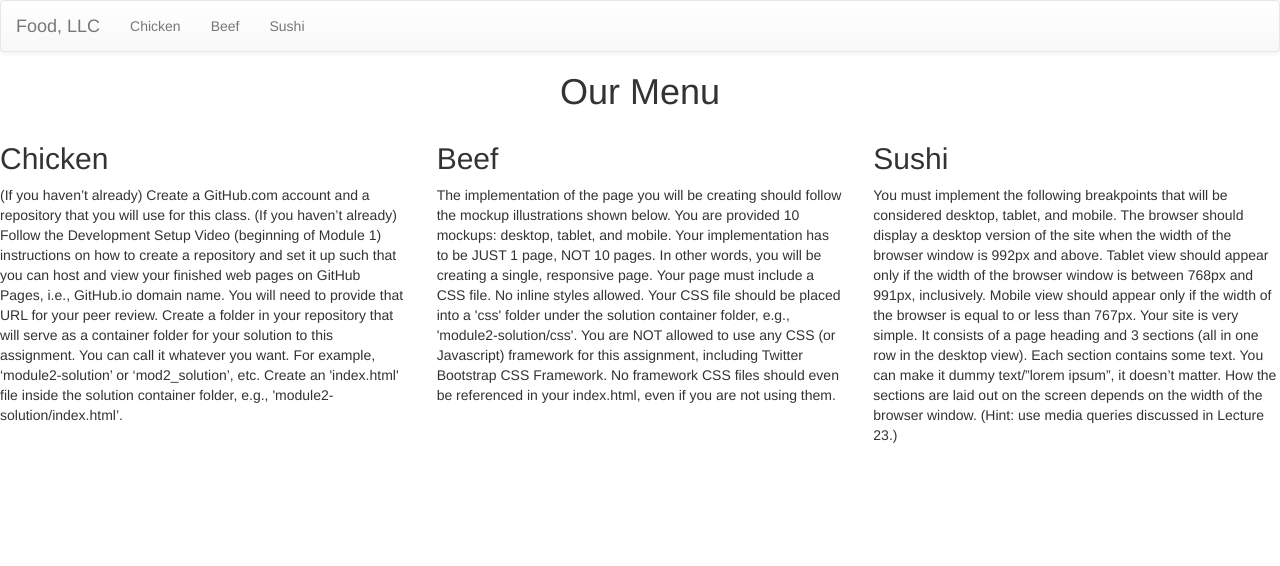
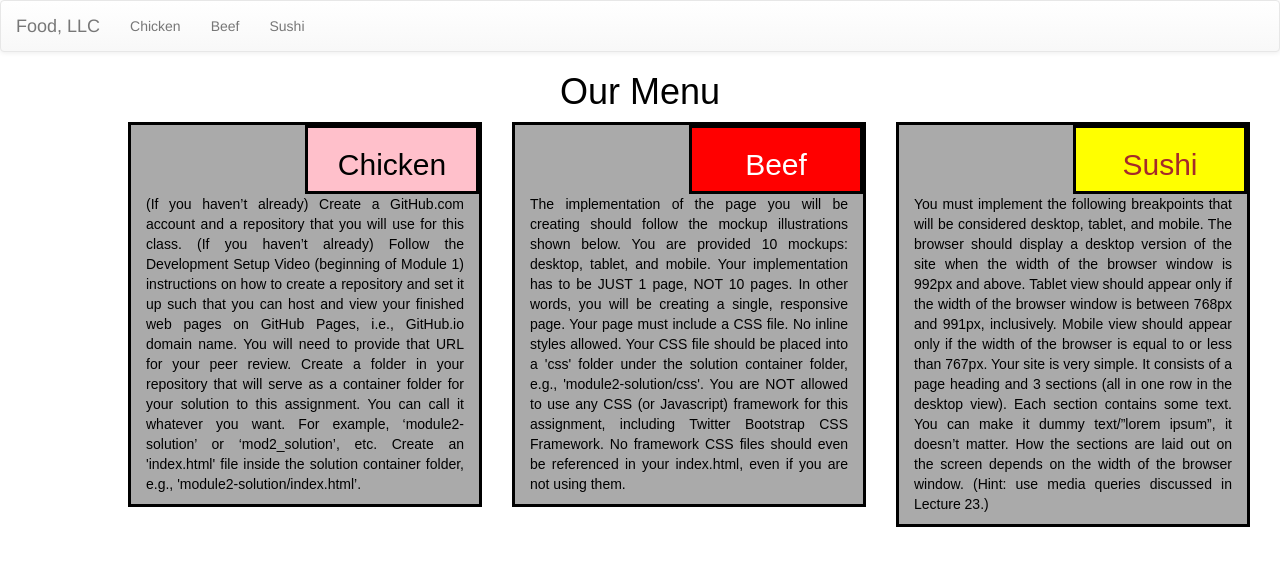
Before and after one commit to WijeshKumar/wijeshkumar.github.io, a plain HTML site: page index.html in a window 1280 px wide. Drawn offline with nearby package versions, Linux system fonts and the light colour scheme.

Commit message:
Update main.css
Week 3

```diff
--- a/css/main.css
+++ b/css/main.css
@@ -1,71 +1,80 @@
-/* Start Home Page Base Styles */
+body{
+	background-color:white;
+	box-sizing: border-box;
+	padding: 0px;
+	margin:0px;
 
-*{
-	box-sizing : border-box;
-}
-body{
-	padding:0;
-	margin:0;
-}
-.section-container{
-	background-color: #939393;
 }
 
-.section-container{
-	margin: 0 10px 30px 10px;
+h1{
+	color:black;
+	font-family:Arial, sans-serif,serif;
+	text-align: center;
+	padding: 0px;
+
+}
+h2{
+	font-family:Arial,sans-serif,serif;
+	text-align: center;
+	padding: 0px;
 }
 
-#header-navbar{
-	background-color: #939393;
-	border:0;
-	border-radius:0;
+p{
+	background-color: #aaaaaa;
+	margin-left: auto;
+	margin-right: auto;
+	font-family: sans-serif;
+
+	color: black;
+	padding: 0px 15px 0px 15px;
+	text-align: justify;
+
+
 }
-#navbar-headerContainer > .navbar-brand{
-	font-size: 1.4em;
-    font-weight: 500;
-    color:#000;
+#box1{
+	color:black;
+	background-color: pink;
+	border: 3px black solid;
+	width:50%;
+	position:relative;
+	top:0px;
+	left:50%;
+
 }
 
-#nav-list {
-     margin-top: 0;
-     border: 1px solid #000;
+#box2 {
+	color:white;
+	background-color:red;
+	border: 3px black solid;
+	width:50%;
+	position:relative;
+	top:0px;
+	left:50%;
+
 }
-#nav-list a {
-  color: #000;
-  text-align: center;
-  background-color: #fff;
-  border: 1px solid black;
+
+#box3{
+	color:brown;
+	background-color:yellow;
+	border: 3px black solid;
+	width:50%;
+	position:relative;
+	top:0px;
+	left:50%;
+
 }
-#nav-list a:hover {
-  background: #E7E7E7;
+
+.content{
+	border: 3px black solid;
+	margin: 0px;
+	padding: 0px;
+	background-color: #aaaaaa;
 }
-#nav-list a span {
-  font-size: 1.8em;
+
+.row{
+	width:90%;
+	position: relative;
+	left: 10%;
+
+
 }
-.navbar-header button.navbar-toggle, .navbar-header .icon-bar {
-  border: 1px solid #000;
-}
-.navbar-header button.navbar-toggle {
-  clear: both;
-  margin-top: -30px;
-}
-.navbar-header button.navbar-toggle{
-	clear: none;
-   margin-top: 5px;
-}
-/* End Home Page Base Styles */
-/*****************************Extra small Device Media Queries**********************/
-@media (max-width:767px){
-
- /* Header */
-  .navbar-brand {
-    padding-top: 10px;
-    height: 80px;
-  }
-   #collapsable-nav a { /* Collapsed nav menu text */
-    font-size: 1.2em;
-  }
-  #collapsable-nav{
-      background-color: #fff;
-      }
-}
```
